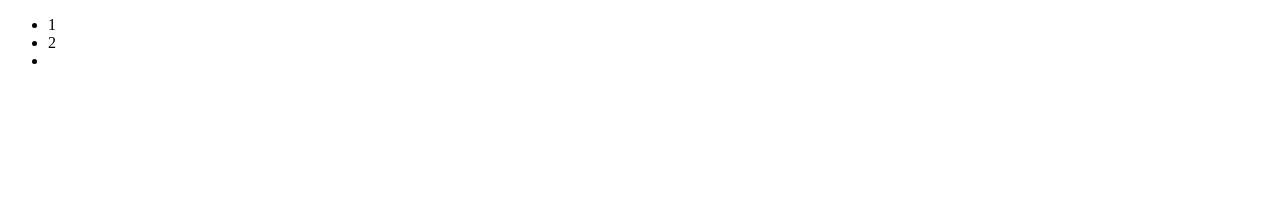
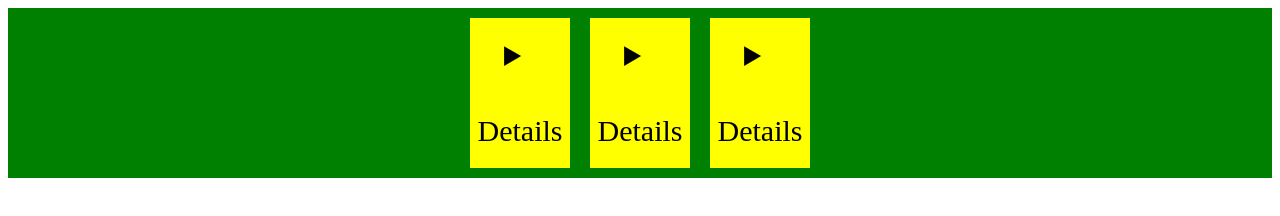
Before and after one commit to hhaaffeezz/Enigma-Practice, a plain HTML site: page index.html in a window 1280 px wide. Drawn offline with Linux system fonts and the light colour scheme.

Commit message:
change 1

```diff
--- a/index.html
+++ b/index.html
@@ -1,16 +1,33 @@
 <!DOCTYPE html>
-<html lang="en">
+<html>
 <head>
-    <meta charset="UTF-8">
-    <meta name="viewport" content="width=device-width, initial-scale=1.0">
-    <title>Document</title>
-    <link rel="stylesheet" href="script.js">
+<style>
+.flex-container {
+  display: flex;
+  flex-direction: row;
+  background-color: green;
+  justify-content: center;
+}
+
+.flex-item {
+  background-color: yellow;
+  width: 100px;
+  margin: 10px;
+  text-align: center;
+  line-height: 75px;
+  font-size: 30px;
+}
+</style>
 </head>
 <body>
-    <ul>
 
-        <li>1</li><li>2<li></li>
-    </li>
-    </ul>
+
+
+<div class="flex-container">
+  <div class="flex-item"><details>first flex item</details></div>
+  <div class="flex-item"><details> second flex item</details></div>
+  <div class="flex-item"><details>third flex item</details></div>
+</div>
+
 </body>
 </html>
--- a/style.css
+++ b/style.css
@@ -0,0 +1,5 @@
+.Flex-container{
+    display: flex;
+    background-color: aqua;
+    flex-direction: column;
+}
```
